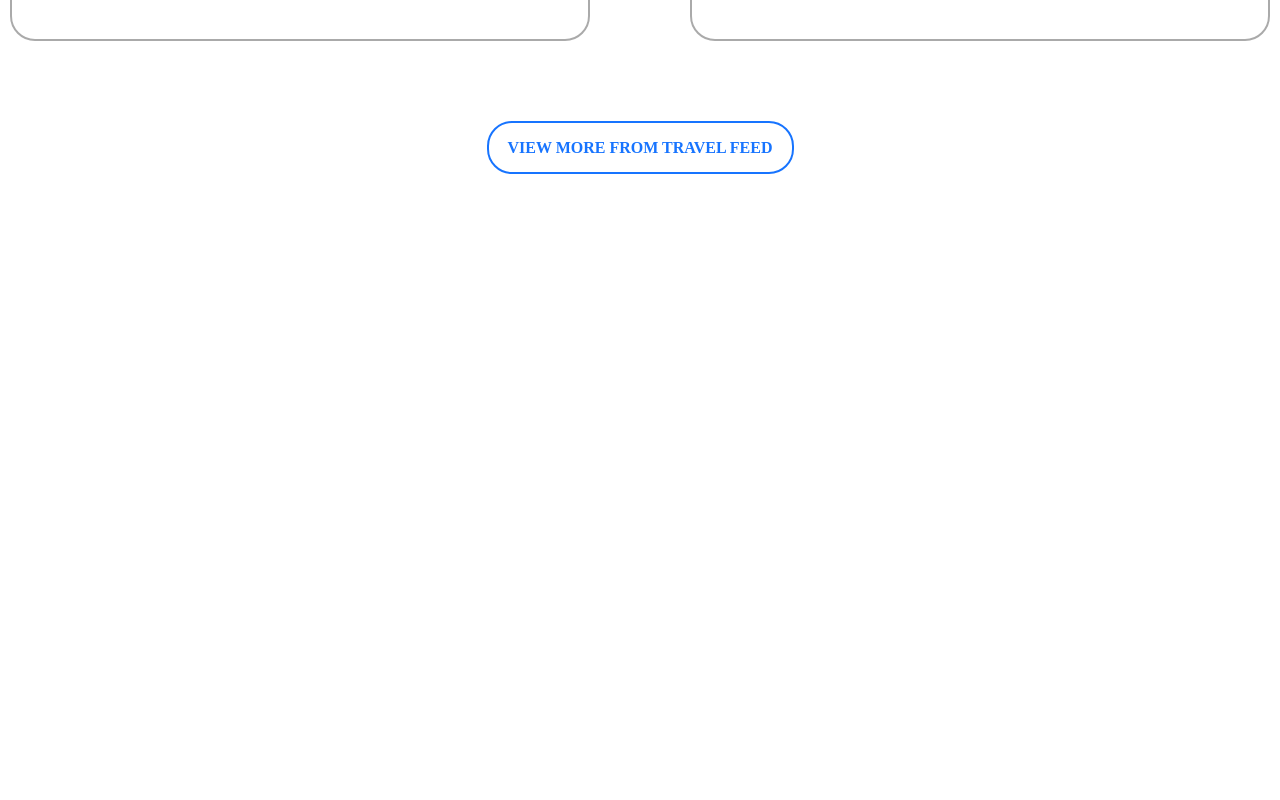
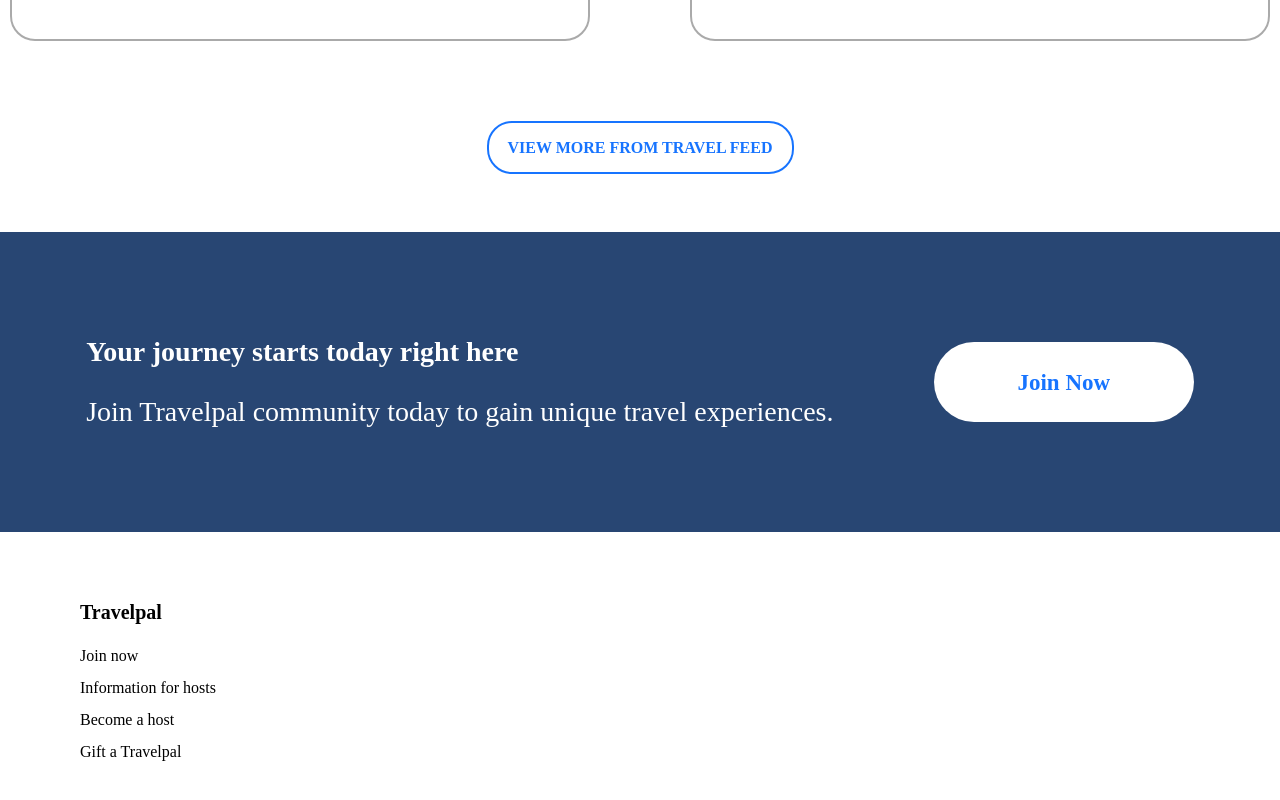
Before and after one commit to mr-am2k/travelpal, a React (Create React App) app in the folder frontend/: page / in a window 1280 px wide. Shown: the part 3408-4208 px from the top of the page. Before the commit the page ends 3600 px from the top, so only its background shows below. Built offline with nearby package versions, Linux system fonts and the light colour scheme.

Commit message:
feat: prefooter sec done

```diff
--- a/frontend/src/components/Card.js
+++ b/frontend/src/components/Card.js
@@ -2,7 +2,6 @@
 import { AiTwotoneStar } from "react-icons/ai";
 import { Link } from "react-router-dom";
 const Card = (props) => {
-  console.log(props.imageUrl);
   return (
     <div
       className="flex flex-col w-[394px] h-[500px] gap-2 bg-white rounded-[20px] boxShadowC overflow-hidden"
--- /dev/null
+++ b/frontend/src/components/Global/Footer.js
@@ -0,0 +1,22 @@
+import React from "react";
+import { Link } from "react-router-dom";
+const Footer = () => {
+  return (
+    <div className="h-[300px] w-full flex gap-10 px-20 items-center">
+      <div className="flex flex-col gap-5">
+        <h3 className="text-[20px] font-bold leading-[24px]">Travelpal</h3>
+        <div className="flex flex-col gap-2">
+          <Link to="/registration">Join now</Link>
+          <Link to="/">Information for hosts</Link>
+          <Link to="/">Become a host</Link>
+          <Link to="/">Gift a Travelpal</Link>
+        </div>
+      </div>
+      <div></div>
+      <div></div>
+      <div></div>
+    </div>
+  );
+};
+
+export default Footer;
--- a/frontend/src/components/Header.js
+++ b/frontend/src/components/Global/Header.js
@@ -1,5 +1,5 @@
 import React from "react";
-import logo from "../images/logo.png";
+import logo from "../../images/logo.png";
 import { Link, Navigate } from "react-router-dom";
 import { TbBooks } from "react-icons/tb";
 import { AiOutlineUser } from "react-icons/ai";
--- /dev/null
+++ b/frontend/src/components/Global/Prefooter.js
@@ -0,0 +1,24 @@
+import React from "react";
+import { Link } from "react-router-dom";
+const Prefooter = () => {
+  return (
+    <div className="w-full h-[300px] bg-[#284673] flex gap-10 justify-around items-center px-14 mt-10">
+      {/* LEFT SIDE */}
+      <div className="flex flex-col gap-4 text-[28px] leading-[44px] text-white">
+        <h1 className="font-semibold">Your journey starts today right here</h1>
+        <p className="font-normal">
+          Join Travelpal community today to gain unique travel experiences.
+        </p>
+      </div>
+      {/* RIGHT SIDE */}
+      <Link
+        to="/registration"
+        className="w-[260px] h-[80px] bg-white text-[#1774ff] rounded-[50px] hover:bg-[#1774ff] hover:text-white flex items-center justify-center text-[23px] leading-[29px] font-bold"
+      >
+        Join Now
+      </Link>
+    </div>
+  );
+};
+
+export default Prefooter;
--- a/frontend/src/pages/Home.js
+++ b/frontend/src/pages/Home.js
@@ -1,8 +1,10 @@
 import React from "react";
-import Header from "../components/Header";
+import Header from "../components/Global/Header";
+import Prefooter from "../components/Global/Prefooter";
 import Hero from "../components/Hero";
 import Hosts from "../components/Hosts";
 import Suggested from "../components/Suggested";
+import Footer from "../components/Global/Footer";
 const Home = () => {
   return (
     <div className="w-screen max-w-[100%] flex flex-col overflow-hidden">
@@ -10,6 +12,8 @@
       <Hero />
       <Hosts />
       <Suggested />
+      <Prefooter />
+      <Footer />
     </div>
   );
 };
```
